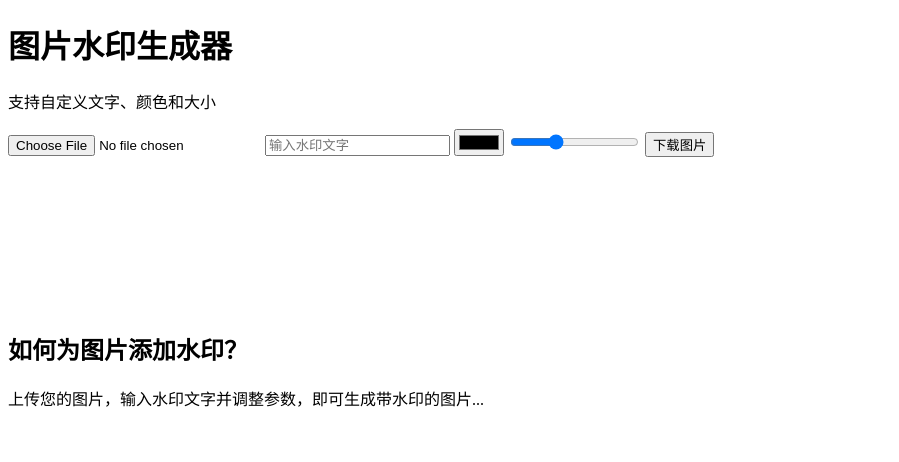
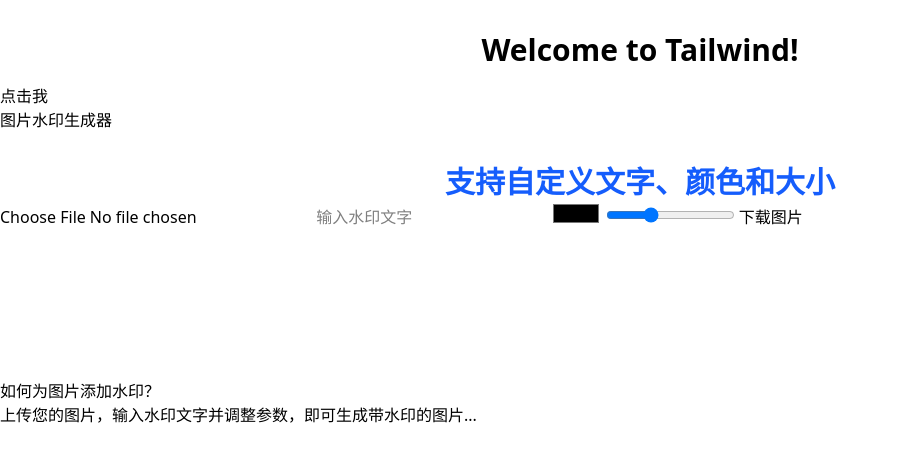
Before and after one commit to MyNetdisk/Tools, a website built with webpack: page src/index.html in a window 1280 px wide. Shown: the whole page, without its empty margins (0-899 px from the left). Built offline with nearby package versions, Linux system fonts and the light colour scheme.

Commit message:
chore: 添加tailwindcss样式构建

```diff
--- a/package.json
+++ b/package.json
@@ -31,6 +31,8 @@
   "devDependencies": {
     "@commitlint/cli": "^19.8.1",
     "@commitlint/config-conventional": "^19.8.1",
+    "@tailwindcss/postcss": "^4.1.8",
+    "autoprefixer": "^10.4.21",
     "babel-loader": "^10.0.0",
     "clean-webpack-plugin": "^4.0.0",
     "commitizen": "^4.3.1",
@@ -42,7 +44,10 @@
     "husky": "^9.1.7",
     "lint-staged": "^16.1.0",
     "mini-css-extract-plugin": "^2.9.2",
+    "postcss": "^8.5.4",
+    "postcss-loader": "^8.1.1",
     "style-loader": "^4.0.0",
+    "tailwindcss": "^4.1.8",
     "webpack": "^5.99.9",
     "webpack-cli": "^6.0.1",
     "webpack-dev-server": "^5.2.1",
--- /dev/null
+++ b/postcss.config.js
@@ -0,0 +1,7 @@
+// 正确格式 - 对象形式
+module.exports = {
+  plugins: {
+    "@tailwindcss/postcss": {},
+    autoprefixer: {},
+  }
+}
--- a/src/index.html
+++ b/src/index.html
@@ -6,9 +6,10 @@
   <title>在线图片水印工具</title>
 </head>
 <body>
+  <div id="app"></div>
   <header class="header">
     <h1>图片水印生成器</h1>
-    <p>支持自定义文字、颜色和大小</p>
+    <p class="text-3xl font-bold text-center mt-8 text-blue-600">支持自定义文字、颜色和大小</p>
   </header>
 
   <main class="container">
--- a/src/main.js
+++ b/src/main.js
@@ -0,0 +1,8 @@
+import './style/main.css';
+
+// 示例：创建Tailwind样式的DOM元素
+const app = document.getElementById('app');
+app.innerHTML = `
+  <h1 class="text-3xl font-bold text-center mt-8 color-blue-500">Welcome to Tailwind!</h1>
+  <button class="btn-primary mt-4">点击我</button>
+`;
--- /dev/null
+++ b/src/style/main.css
@@ -0,0 +1 @@
+@import "tailwindcss";
--- /dev/null
+++ b/tailwind.config.js
@@ -0,0 +1,15 @@
+module.exports = {
+  content: [
+    './src/**/*.{html,js}',
+  ],
+  theme: {
+    extend: {},
+  },
+  plugins: [],
+  // 在浏览器控制台显示扫描日志
+  experimental: {
+    log: {
+      parsed: true
+    }
+  }
+}
--- a/webpack.common.js
+++ b/webpack.common.js
@@ -29,8 +29,8 @@
         test: /\.css$/, // 匹配css文件
         use: [
           MiniCssExtractPlugin.loader, // 把css提取到单独的文件中
-          'style-loader', // 把css插入到页面中
           'css-loader', // 解析css文件
+          'postcss-loader' // ← 自动读取 postcss.config.js 的配置
         ],
       },
       {
```
Also changed, not shown: 1 other file.
